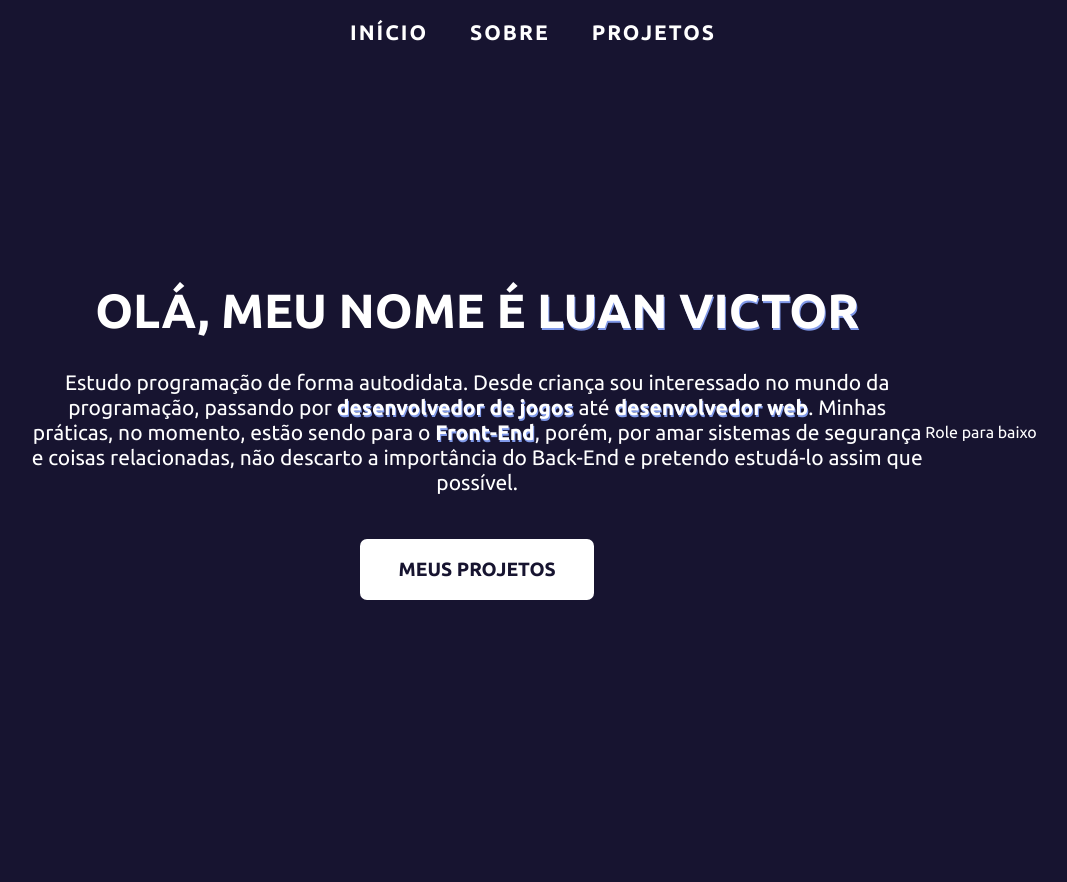
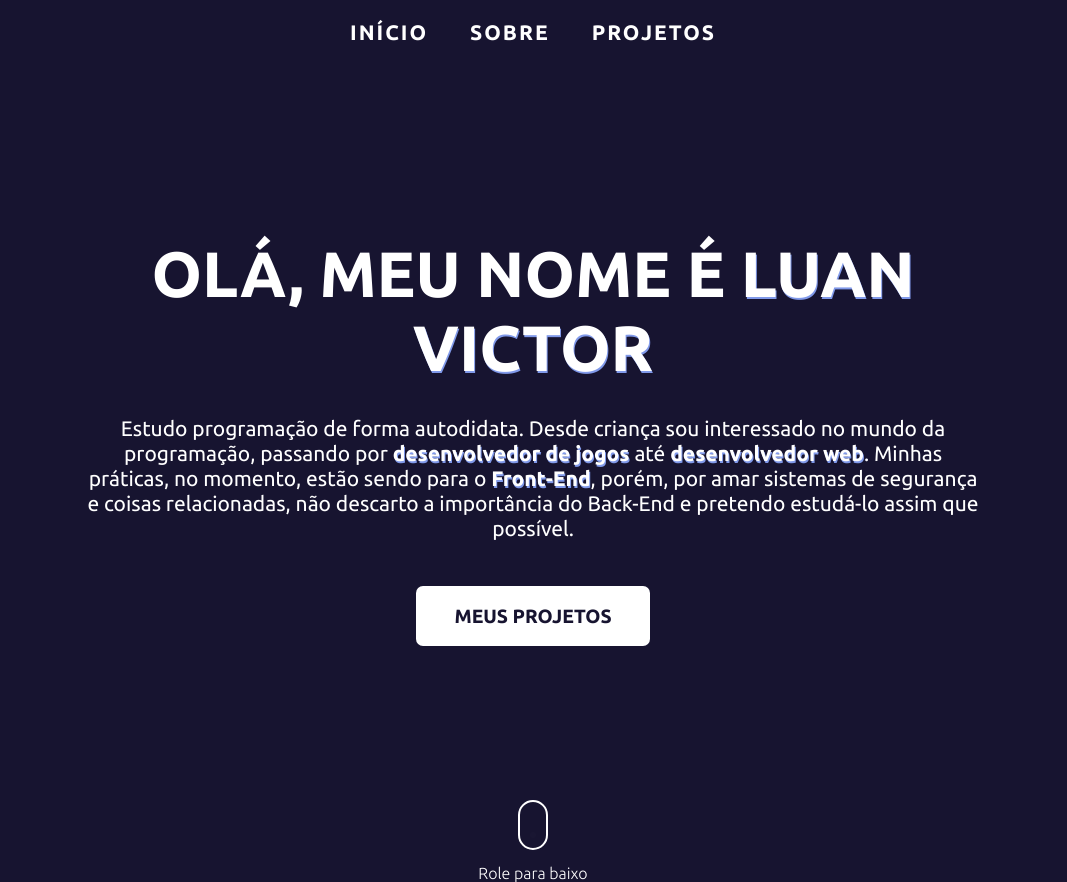
Before and after one commit to Luzin7/my-portfolio, a React (Create React App) app: page / in a window 1280 px wide. Shown: the whole page, without its empty margins (107-1174 px from the left). Before the commit the page ends 800 px from the top, so only its background shows below. Built offline with nearby package versions, Linux system fonts and the light colour scheme.

Commit message:
feat: Add scroll mouse animation's style

```diff
--- a/src/style/home/homeContent.css
+++ b/src/style/home/homeContent.css
@@ -5,11 +5,12 @@
   align-items: center;
   gap: 2em;
   width: 70%;
+  z-index: 0;
 }
 
 .home__title {
   text-transform: uppercase;
-  font-size: 48px;
+  font-size: 64px;
   text-align: center;
 }
 
@@ -22,11 +23,77 @@
   margin-top: 2em;
 }
 
-.home__button{
+.home__button {
   font-size: 1.2em;
   transition: all 0.2s;
 }
 
-.home__button:hover{
+.home__button:hover {
   color: var(--blue__color);
 }
+
+.scroll {
+  position: absolute;
+  top: 800px;
+}
+
+.scroll span {
+  position: absolute;
+  left: 50%;
+  width: 30px;
+  height: 50px;
+  margin-left: -15px;
+  border: 2px solid #fff;
+  border-radius: 70px;
+}
+.scroll span::before {
+  position: absolute;
+  top: 10px;
+  left: 50%;
+  content: "";
+  width: 6px;
+  height: 6px;
+  margin-left: -3px;
+  background-color: #fff;
+  border-radius: 100%;
+  -webkit-animation: scrollDown 2s infinite;
+  animation: scrollDown 2s infinite;
+  box-sizing: border-box;
+}
+@-webkit-keyframes scrollDown {
+  0% {
+    -webkit-transform: translate(0, 0);
+    opacity: 0;
+  }
+  40% {
+    opacity: 1;
+  }
+  80% {
+    -webkit-transform: translate(0, 20px);
+    opacity: 0;
+  }
+  100% {
+    opacity: 0;
+  }
+}
+@keyframes scrollDown {
+  0% {
+    transform: translate(0, 0);
+    opacity: 0;
+  }
+  40% {
+    opacity: 1;
+  }
+  80% {
+    transform: translate(0, 20px);
+    opacity: 0;
+  }
+  100% {
+    opacity: 0;
+  }
+}
+
+.scroll__text {
+  margin-top: 4em;
+  font-weight: lighter;
+}
```
